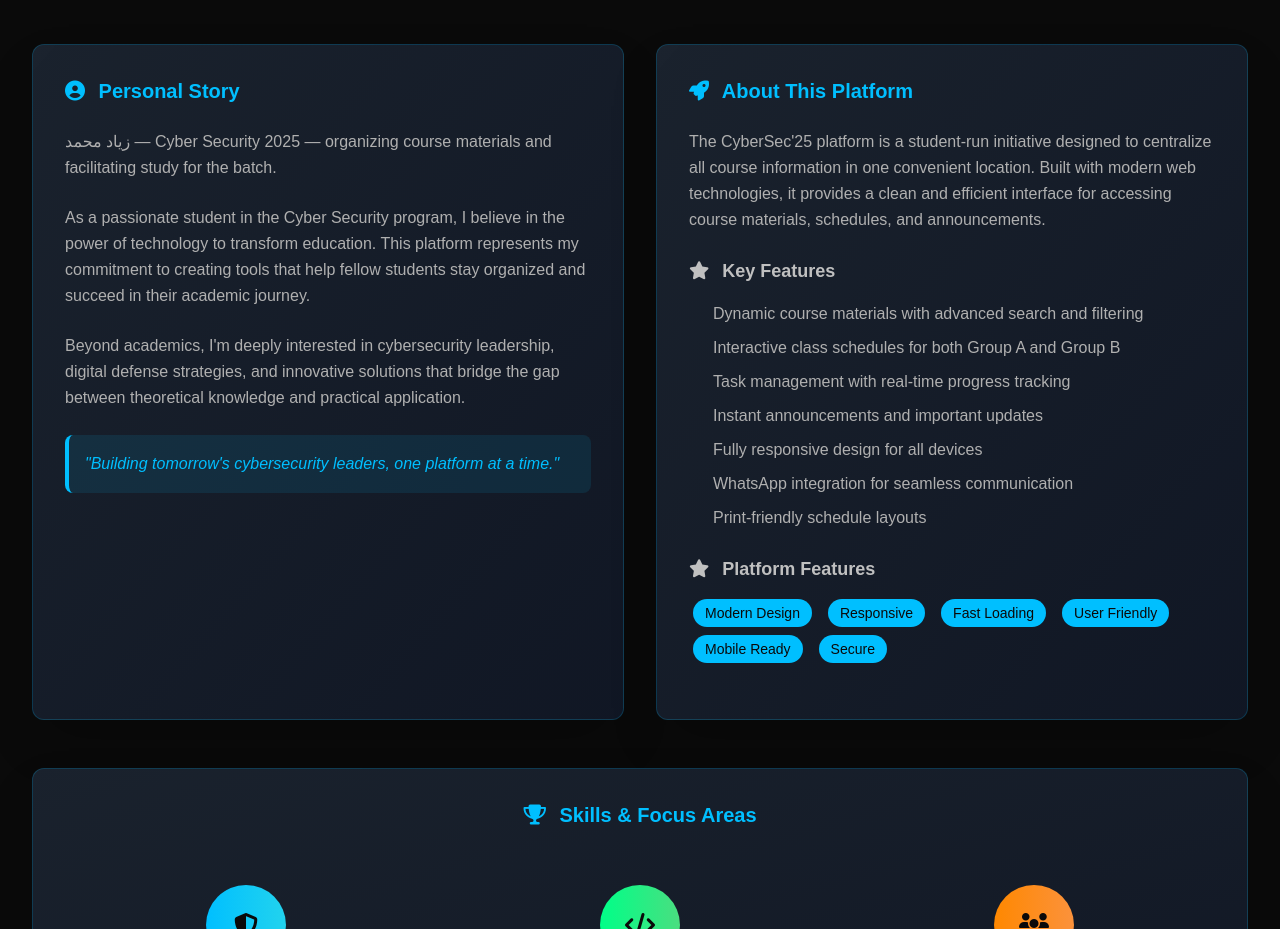
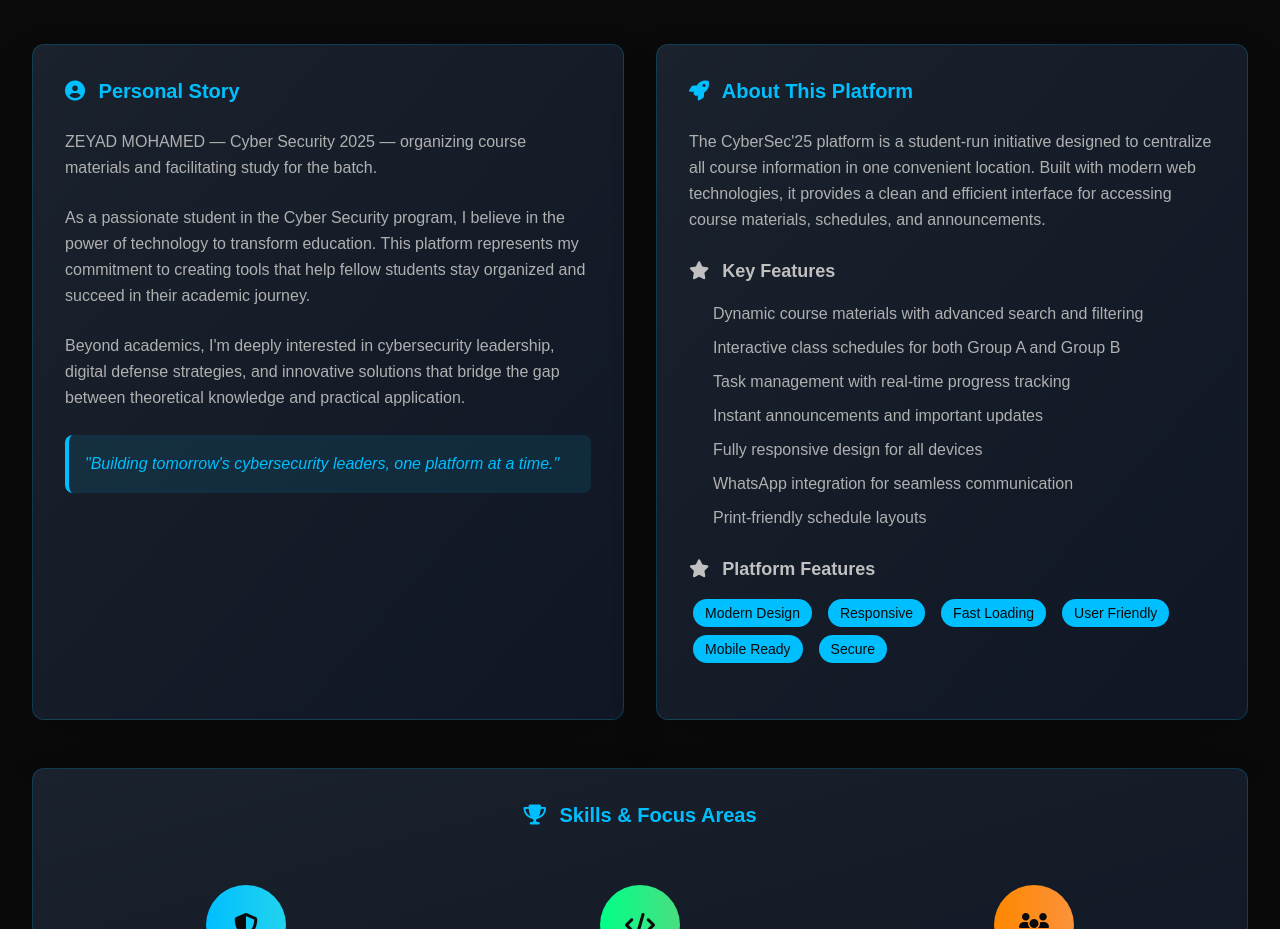
Before and after one commit to phoenixcrypto/cyberfort-platform, a Next.js app: page /about in a window 1280 px wide. Shown: the part 820-1749 px from the top of the page. Built offline with nearby package versions, Linux system fonts and the light colour scheme.

Commit message:
Update name from Ø²ÙŠØ§Ø¯ Ù…Ø­Ù…Ø¯ to ZEYAD MOHAMED in Personal Story section

```diff
--- a/pages/about.js
+++ b/pages/about.js
@@ -96,7 +96,7 @@ export default function About() {
 
                 <div className="text-text-secondary leading-relaxed">
                   <p className="mb-6">
-                    زياد محمد — Cyber Security 2025 — organizing course materials and facilitating study for the batch.
+                    ZEYAD MOHAMED — Cyber Security 2025 — organizing course materials and facilitating study for the batch.
                   </p>
 
                   <p className="mb-6">
```
